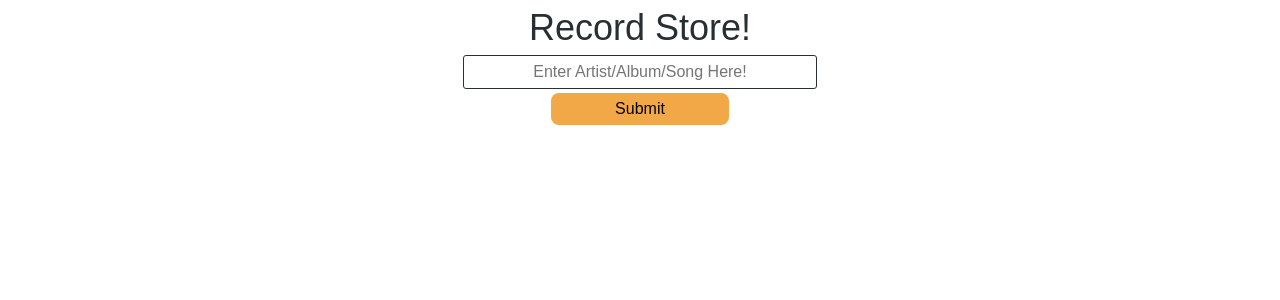
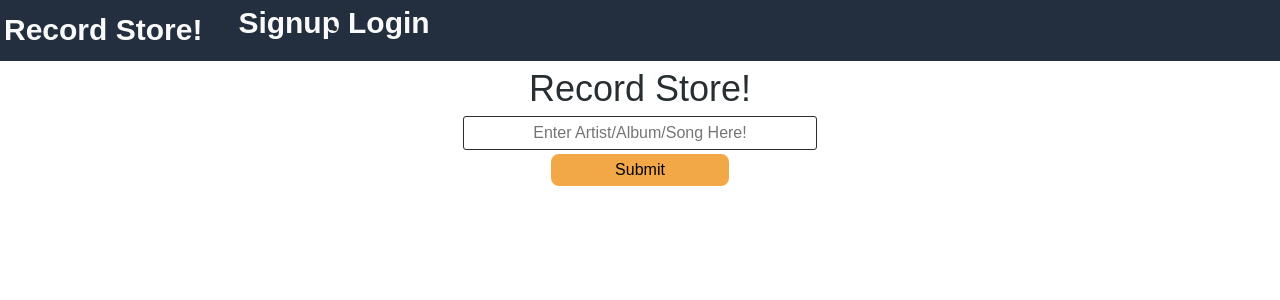
Before and after one commit to simplysimplify/RecordStore, a React (Create React App) app in the folder client/: page / in a window 1280 px wide. Shown: the top 300 px of the page. Built offline with nearby package versions, Linux system fonts and the light colour scheme.

Commit message:
nav bar for login and logout working. just needs styling now

```diff
--- a/client/src/App.js
+++ b/client/src/App.js
@@ -6,6 +6,7 @@ import {
   createHttpLink,
 } from "@apollo/client";
 import { setContext } from "@apollo/client/link/context";
+import Nav from "./components/Nav";
 
 import Login from "./pages/login";
 import Signup from "./pages/signup";
@@ -39,6 +40,7 @@ function App() {
     <ApolloProvider client={client}>
       <Router>
         <div>
+          <Nav />
           <Routes>
             <Route path="/login" element={<Login />} />
             <Route path="/signup" element={<Signup />} />
--- /dev/null
+++ b/client/src/components/Nav/index.js
@@ -0,0 +1,38 @@
+import React from "react";
+import Auth from "../../utils/auth";
+import { Link } from "react-router-dom";
+import "./style.css";
+
+function Nav() {
+  function showNavigation() {
+    if (Auth.loggedIn()) {
+      return (
+        <a href="/" onClick={() => Auth.logout()}>
+          Logout
+        </a>
+      );
+    } else {
+      return (
+        <ul className="flex-row">
+          <li className="mx-1">
+            <Link to="/signup">Signup</Link>
+          </li>
+          <li className="mx-1">
+            <Link to="/login">Login</Link>
+          </li>
+        </ul>
+      );
+    }
+  }
+
+  return (
+    <header className="flex-row px-1">
+      <h1>
+        <Link to="/">Record Store!</Link>
+      </h1>
+      <nav>{showNavigation()}</nav>
+    </header>
+  );
+}
+
+export default Nav;
--- /dev/null
+++ b/client/src/components/Nav/style.css
@@ -0,0 +1,21 @@
+a {
+  box-shadow: inset 0 0 0 0 #54b3d6;
+  color: #54b3d6;
+  padding: 0 0.25rem;
+  margin: 0 -0.25rem;
+  transition: color 0.3s ease-in-out, box-shadow 0.3s ease-in-out;
+}
+a:hover {
+  color: #fff;
+  box-shadow: inset 200px 0 0 0 #54b3d6;
+}
+
+/* Presentational styles */
+a {
+  color: #54b3d6;
+  font-family: "Poppins", sans-serif;
+  font-size: 30px;
+  font-weight: 700;
+  line-height: 1.5;
+  text-decoration: none;
+}
```
Lines whose indentation alone changed are shown as unchanged.
